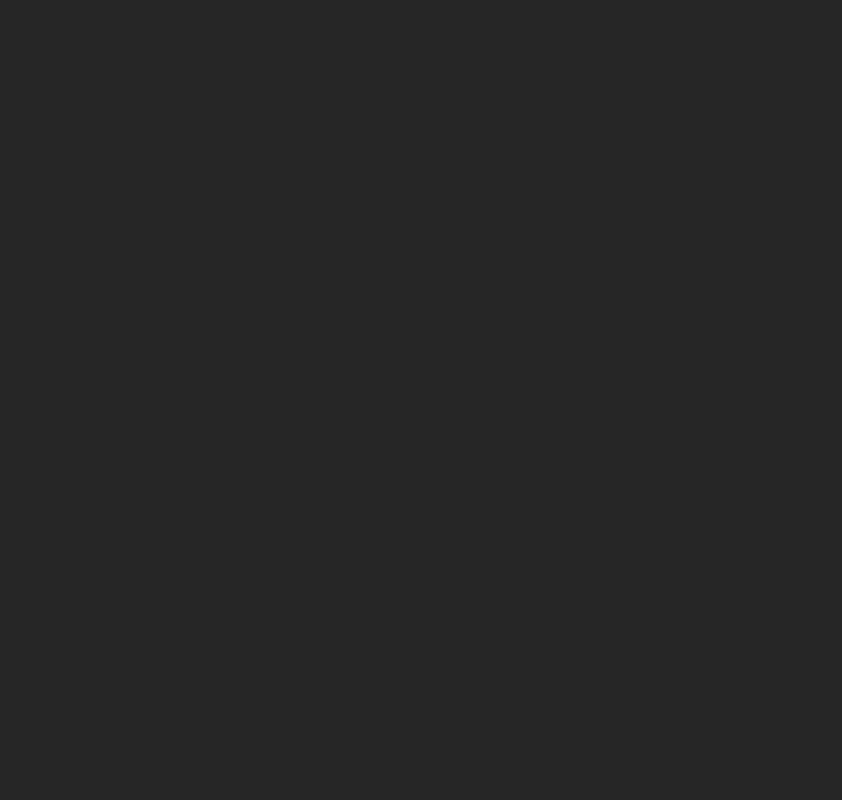
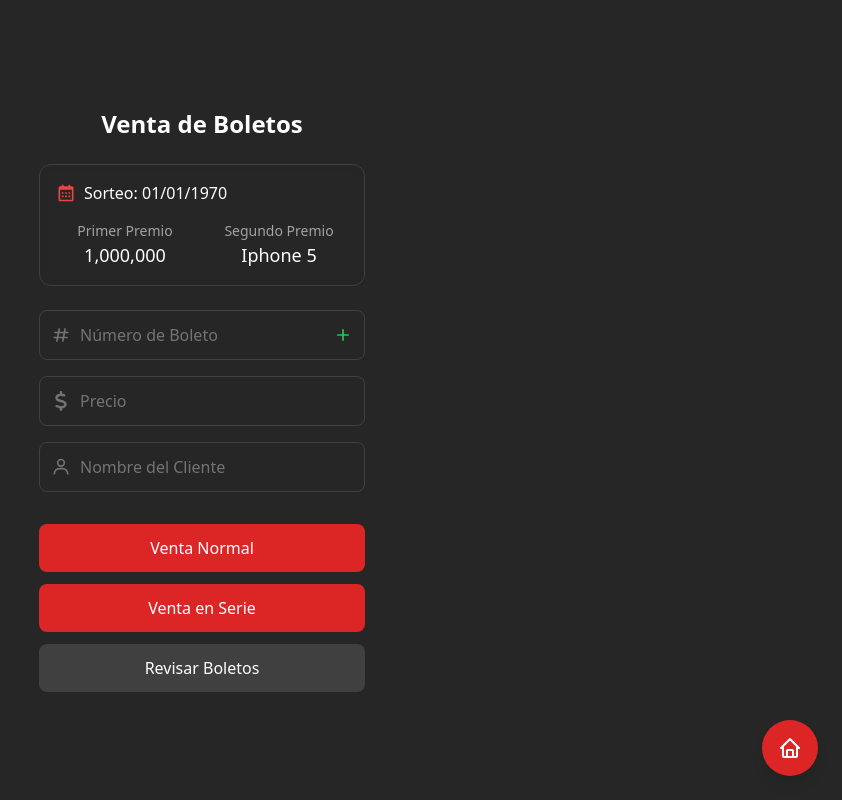
Before and after one commit to KeniBeck/PizarrasUX-1.0, a React (Vite) app: page /sale-lotery in a window 1280 px wide. Before the commit this address had no page. Shown: the whole page, without its empty margins (438-1280 px from the left). Built offline with nearby package versions, Linux system fonts and the light colour scheme.

Commit message:
terminacion de pre interfaz de menu & modulo de ventas

```diff
--- a/src/App.tsx
+++ b/src/App.tsx
@@ -1,13 +1,18 @@
 import { BrowserRouter, Routes, Route } from "react-router-dom";
 import Home from "./views/Home";
 import Menu from "./views/Menu";
+import LoterryType from "./views/LoterryType";
+import TicketSales from "./views/SaleLoterry";
 
 const App = () => {
   return (
     <BrowserRouter>
       <Routes>
-        <Route path="/" element={<Home />}/>
-        <Route path="/menu" element={<Menu />}/>
+        <Route path="/" element={<Home />} />
+        <Route path="/menu" element={<Menu />} />
+        <Route path="/lotery-type" element={<LoterryType />} />
+        <Route path="/lotery-draw" element={<LoterryType />} />
+        <Route path="/sale-lotery" element={<TicketSales />} />
       </Routes>
     </BrowserRouter>
   );
--- a/src/components/MenuContent.tsx
+++ b/src/components/MenuContent.tsx
@@ -4,11 +4,12 @@ const MenuContent = () => {
   return (
     <>
       <div className="w-full flex flex-col justify-center items-center z-10 gap-2">
+
         <div className="p-2 rounded-lg  bg-[#161616fb] flex flex-col justify-center items-center gap-1">
           <div className="text-white text-2xl border-b pb-2">Jesus Aguilar</div>
           <div className="text-white text-2xl">Mazatlan</div>
         </div>
-        <div className="text-white bg-[#12f76675] p-2 rounded-lg text-2xl">
+        <div className="text-white  bg-green-700 p-3 rounded-lg text-2xl">
           {" "}
           Mensaje de prueba inicial{" "}
         </div>
@@ -43,7 +44,7 @@ const MenuContent = () => {
             </div>
           </div>
         </div>
-        <div className="p-2 bg-green-500 rounded-full flex justify-center items-center">
+        <div className="p-4 bg-green-700 rounded-full flex justify-center items-center text-white text-2xl">
           Puntos :1000
         </div>
       </div>
--- /dev/null
+++ b/src/components/TikectSales.tsx
@@ -0,0 +1,114 @@
+import { useState } from "react";
+import { BiCalendar, BiHash, BiHome, BiPlus, BiUser } from "react-icons/bi";
+import { FaDollarSign } from "react-icons/fa6";
+
+const TicketSales = () => {
+    const [ticketNumber, setTicketNumber] = useState('');
+    const [price, setPrice] = useState('');
+    const [name, setName] = useState('');
+    const [fecha] = useState('01/01/1970');
+    const [prizes] = useState({ Primerpremio: '1,000,000', Segundopremio: 'Iphone 5' });
+    return (
+      <>
+        <div className="min-h-full z-10">
+      <div className="max-w-md mx-auto">
+        {/* Header */}
+        <div className="text-center ">
+          <h1 className="text-2xl font-bold text-white mb-6">Venta de Boletos</h1>
+
+          {/* Prize Info Cards */}
+          <div className="grid grid-cols-1 gap-4 mb-6">
+            <div className="bg-neutral-800/50 backdrop-blur-sm p-4 rounded-xl border border-neutral-700">
+              <div className="flex items-center justify-between mb-4">
+                <div className="flex items-center gap-2">
+                  <BiCalendar className="w-5 h-5 text-red-500" />
+                  <span className="text-white">Sorteo: {fecha}</span>
+                </div>
+              </div>
+              <div className="grid grid-cols-2 gap-4">
+                <div className="text-center">
+                  <p className="text-sm text-neutral-400">Primer Premio</p>
+                  <p className="text-lg text-white">{prizes.Primerpremio}</p>
+                </div>
+                <div className="text-center">
+                  <p className="text-sm text-neutral-400">Segundo Premio</p>
+                  <p className="text-lg text-white">{prizes.Segundopremio}</p>
+                </div>
+              </div>
+            </div>
+          </div>
+
+          {/* Ticket Form */}
+          <div className="space-y-4">
+            <div className="relative">
+              <div className="absolute inset-y-0 left-3 flex items-center">
+                <BiHash className="h-5 w-5 text-neutral-500" />
+              </div>
+              <input
+                type="text"
+                placeholder="Número de Boleto"
+                className="w-full pl-10 pr-4 py-3 bg-neutral-800 border border-neutral-700 rounded-lg text-white placeholder-neutral-500 focus:outline-none focus:ring-2 focus:ring-red-500"
+                value={ticketNumber}
+                onChange={(e) => setTicketNumber(e.target.value)}
+                maxLength={3}
+              />
+              <button className="absolute inset-y-0 right-3 flex items-center">
+                <BiPlus className="h-5 w-5 text-green-500 hover:text-green-400" />
+              </button>
+            </div>
+
+            <div className="relative">
+              <div className="absolute inset-y-0 left-3 flex items-center">
+                <FaDollarSign className="h-5 w-5 text-neutral-500" />
+              </div>
+              <input
+                type="text"
+                placeholder="Precio"
+                className="w-full pl-10 pr-4 py-3 bg-neutral-800 border border-neutral-700 rounded-lg text-white placeholder-neutral-500 focus:outline-none focus:ring-2 focus:ring-red-500"
+                value={price}
+                onChange={(e) => setPrice(e.target.value.replace(/[^0-9]/g, ''))}
+                maxLength={4}
+              />
+            </div>
+
+            <div className="relative">
+              <div className="absolute inset-y-0 left-3 flex items-center">
+                <BiUser className="h-5 w-5 text-neutral-500" />
+              </div>
+              <input
+                type="text"
+                placeholder="Nombre del Cliente"
+                className="w-full pl-10 pr-4 py-3 bg-neutral-800 border border-neutral-700 rounded-lg text-white placeholder-neutral-500 focus:outline-none focus:ring-2 focus:ring-red-500"
+                value={name}
+                onChange={(e) => setName(e.target.value)}
+              />
+            </div>
+          </div>
+
+          {/* Action Buttons */}
+          <div className="space-y-3 mt-8">
+            <button className="w-full py-3 bg-red-600 hover:bg-red-700 text-white rounded-lg transition-colors">
+              Venta Normal
+            </button>
+            <button className="w-full py-3 bg-red-600 hover:bg-red-700 text-white rounded-lg transition-colors">
+              Venta en Serie
+            </button>
+            <button className="w-full py-3 bg-neutral-700 hover:bg-neutral-600 text-white rounded-lg transition-colors">
+              Revisar Boletos
+            </button>
+          </div>
+        </div>
+      </div>
+
+      {/* Home Button */}
+      <button
+
+        className="fixed bottom-6 right-6 p-4 bg-red-600 hover:bg-red-700 text-white rounded-full shadow-lg transition-colors"
+      >
+        <BiHome className="w-6 h-6" />
+      </button>
+    </div>
+      </>
+    );
+}
+export default TicketSales;
--- /dev/null
+++ b/src/components/TypeDraw.tsx
@@ -0,0 +1,53 @@
+import { BsTicket } from "react-icons/bs";
+import { FaCalendar } from "react-icons/fa";
+
+const TypeDraw = () => {
+  return (
+    <>
+      <div className="w-full flex flex-col gap-3 mt-2">
+        <div className="space-y-4 m-2">
+          {/* Today's Draw */}
+          <button className="w-full bg-[#161616fb] backdrop-blur-sm hover:bg-black transform hover:-translate-y-1 transition-all duration-300 rounded-2xl p-6 shadow-xl hover:shadow-2xl group">
+            <div className="flex items-center">
+              <div className="bg-green-100 p-3 rounded-xl mr-4 group-hover:bg-green-200 transition-colors">
+                <BsTicket className="w-8 h-8 text-green-600" />
+              </div>
+              <div className="text-left flex-1">
+                <h2 className="text-2xl font-bold text-gray-100 mb-1">
+                  Sorteo de Hoy
+                </h2>
+                <p className="text-lg text-gray-50">
+                  Participa en el sorteo actual
+                </p>
+              </div>
+              <div className="text-yellow-500 group-hover:translate-x-1 transition-transform">
+                →
+              </div>
+            </div>
+          </button>
+
+          {/* Special Draw */}
+          <button className="w-full bg-[#161616fb] backdrop-blur-sm hover:bg-black transform hover:-translate-y-1 transition-all duration-300 rounded-2xl p-6 shadow-xl hover:shadow-2xl group">
+            <div className="flex items-center">
+              <div className="bg-green-100 p-3 rounded-xl mr-4 group-hover:bg-green-200 transition-colors">
+                <FaCalendar className="w-8 h-8 text-green-600" />
+              </div>
+              <div className="text-left flex-1">
+                <h2 className="text-2xl font-bold text-gray-100 mb-1">
+                  Sorteo Especial
+                </h2>
+                <p className="text-lg text-gray-50">
+                  Grandes premios y eventos especiales
+                </p>
+              </div>
+              <div className="text-yellow-500 group-hover:translate-x-1 transition-transform">
+                →
+              </div>
+            </div>
+          </button>
+        </div>
+      </div>
+    </>
+  );
+};
+export default TypeDraw;
--- a/src/styles/animations.css
+++ b/src/styles/animations.css
@@ -19,6 +19,12 @@
     }
 }
 
+.animate-glow {
+    animation: glow 2s ease-in-out infinite;
+}
+
 .animate-spin-glow {
-  animation: spin-slow 3s linear infinite, glow 2s ease-in-out infinite;
+    animation:
+        spin-slow 3s linear infinite,
+        glow 2s ease-in-out infinite;
 }
--- a/src/views/Home.tsx
+++ b/src/views/Home.tsx
@@ -3,7 +3,7 @@ import LoginForm from "../components/LoginForm";
 const Home = () => {
   return (
     <>
-      <div className="w-full h-full bg-[#262626] flex justify-center items-center relative">
+      <div className="w-full h-full  flex justify-center items-center relative">
         <GiClover className="w-[400px] h-[400px] fixed left-[-135px] top-[-60px] text-[#1d1d1d]" />
         <LoginForm />
       </div>
--- /dev/null
+++ b/src/views/LoterryType.tsx
@@ -0,0 +1,24 @@
+import { GiClover } from "react-icons/gi";
+import { PiCloverDuotone } from "react-icons/pi";
+import "../styles/animations.css";
+import TypeDraw from "../components/TypeDraw";
+const LoterryType = () => {
+  return (
+    <>
+      <div className="w-full h-full flex flex-col justify-center items-center relative">
+        <GiClover className="w-[400px] h-[400px] fixed left-[-135px] top-[-60px] text-[#1d1d1d]" />
+        <div className="flex flex-col z-10 items-center gap-1">
+          <PiCloverDuotone className="text-[104px] text-green-700 animate-glow" />
+          <div className="text-[#FFF113] font-lilita text-[42px]">
+            El tebrol de la suerte
+          </div>
+          <div className="text-green-200 text-xl">
+            Selecciona el tipo de lotería
+          </div>
+        </div>
+        <TypeDraw />
+      </div>
+    </>
+  );
+};
+export default LoterryType;
--- a/src/views/Menu.tsx
+++ b/src/views/Menu.tsx
@@ -5,13 +5,13 @@ import MenuContent from "../components/MenuContent";
 const Menu = () => {
   return (
     <>
-      <div className="w-full h-full bg-[#262626] flex flex-col justify-center items-center relative">
+      <div className="w-full h-full  flex flex-col justify-center items-center relative">
         <GiClover className="w-[400px] h-[400px] fixed left-[-135px] top-[-60px] text-[#1d1d1d]" />
         <div className="flex flex-row z-10 items-center gap-1">
           <div className="text-green-600  animate-spin-glow">
             <FaClover className="h-[60px] w-[60px]" />
           </div>
-          <div className="text-[#FFF113] font-lilita text-[34px]">
+          <div className="text-[#FFF113] font-lilita text-[30px]">
             El tebrol de la suerte
           </div>
         </div>
--- /dev/null
+++ b/src/views/SaleLoterry.tsx
@@ -0,0 +1,14 @@
+import { GiClover } from "react-icons/gi"
+import TicketSales from "../components/TikectSales"
+
+const SaleLoterry = () => {
+    return (
+       <>
+      <div className="w-full h-full  flex flex-col justify-center items-center relative">
+        <GiClover className="w-[400px] h-[400px] fixed left-[-135px] top-[-60px] text-[#1d1d1d]" />
+        <TicketSales/>
+        </div>
+       </>
+    )
+}
+export default SaleLoterry
```
Lines whose indentation alone changed are shown as unchanged.
